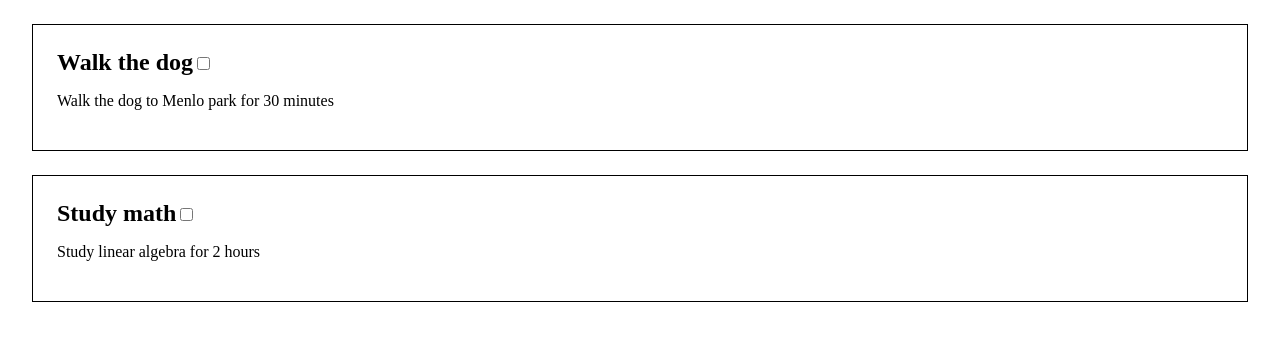
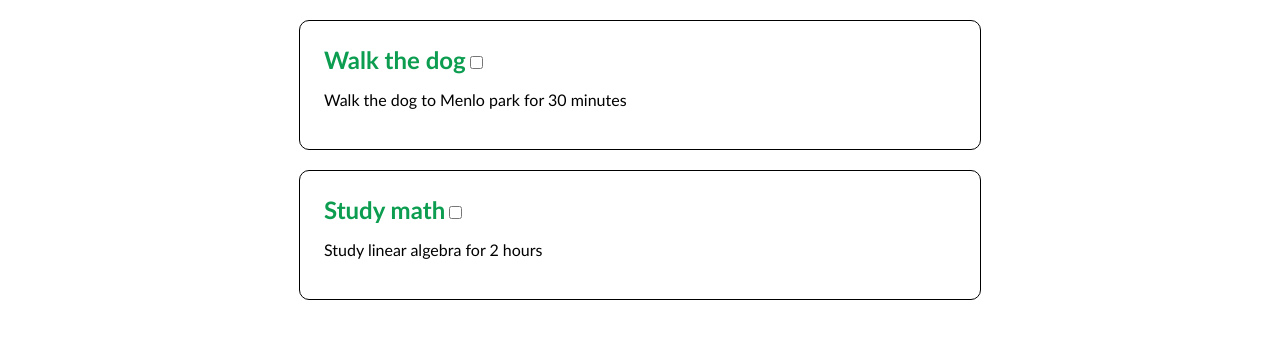
Before and after one commit to ariqRam/react-django-todo, a React (Create React App) app in the folder frontend/: page / in a window 1280 px wide. Shown: the top 338 px of the page. Built offline with nearby package versions, Linux system fonts and the light colour scheme.

Commit message:
added styling

```diff
--- a/frontend/src/static/App.css
+++ b/frontend/src/static/App.css
@@ -1,3 +1,4 @@
 html {
   font-size: 16px;
+  font-family: 'Gill Sans', 'Gill Sans MT', Calibri, 'Trebuchet MS', sans-serif
 }
--- a/frontend/src/static/todo.css
+++ b/frontend/src/static/todo.css
@@ -1,9 +1,12 @@
 .todoContainer {
+    width: 50%;
+    margin: 20px auto;
+    padding: 1.5rem;
     border: 1px solid black;
-    margin: 1.5em;
-    padding: 1.5rem;
+    border-radius: 10px;
 }
 
 .todoTitle {
     display: inline;
+    color: rgb(12, 157, 80);
 }
```
